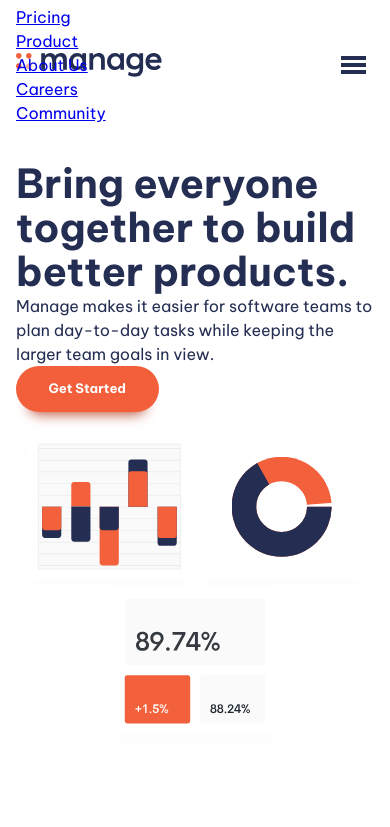
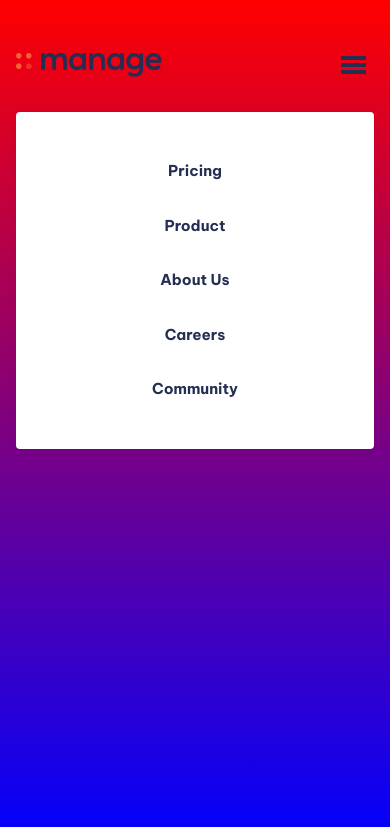
Before and after one commit to nziokikevin/FE-mentor-challenge, a website built with Vite: page index.html in a window 390 px wide. Both pictures are taken after a click on the button "Menu". Shown: the top 827 px of the page. Built offline with nearby package versions, Linux system fonts and the light colour scheme.

Commit message:
:bug: bug: fixing a bug on navbar responsiveness

```diff
--- a/main.js
+++ b/main.js
@@ -1,9 +1,11 @@
+const primaryHeader = document.querySelector('.primary-header')
 const navToggle = document.querySelector(".mobile-nav-toggle")
 const primaryNav = document.querySelector(".primary-navigation")
 
 navToggle.addEventListener('click', () => {
   primaryNav.hasAttribute('data-visible')
-   ? navToggle.setAttribute('aria-expanded', false)
-   : navToggle.setAttribute('aria-expanded', true);
-  primaryNav.toggleAttribute('data-visible')
+    ? navToggle.setAttribute('aria-expanded', false)
+    : navToggle.setAttribute('aria-expanded', true);
+  primaryNav.toggleAttribute('data-visible');
+  primaryHeader.toggleAttribute('data-overlay');
 })
--- a/style.css
+++ b/style.css
@@ -265,7 +265,7 @@ body {
 /* navigation */
 
 .primary-header {
-  margin-top: var(--size-700);
+  padding-top: var(--size-700);
 }
 
 .nav-wrapper {
@@ -278,13 +278,47 @@ body {
   display: none;
 }
 
+.nav-list {
+  font-size: var(--fs-nav);
+}
+
 @media (max-width: 50em) {
   .primary-navigation {
     display: none;
+
+    position: absolute;
+    padding: var(--size-700);
+    inset: 7rem var(--size-400) auto;
+    background: var(--clr-neutral-100);
+    border-radius: var(--size-100);
+    box-shadow: 0 0 0.75em rgb(0, 0, 0, 0.05);
+  }
+
+  .primary-header[data-overlay] {
+    content: '';
+    position: absolute;
+    inset: 0;
+    background-image: linear-gradient(red, blue);
+  }
+
+  .nav-list {
+    display: grid;
+    gap: var(--size-600);
+    text-align: center;
+    font-weight: var(--fw-bold);
+  }
+
+  .nav-list a {
+    text-decoration: none;
+    color: var(--clr-primary-400)
+  }
+
+  .nav-list a:hover,
+  .nav-list a:focus {
+    color: var(--clr-accent-400)
   }
 
   .primary-navigation[data-visible] {
-    position: fixed;
     display: block;
   }
 
```
